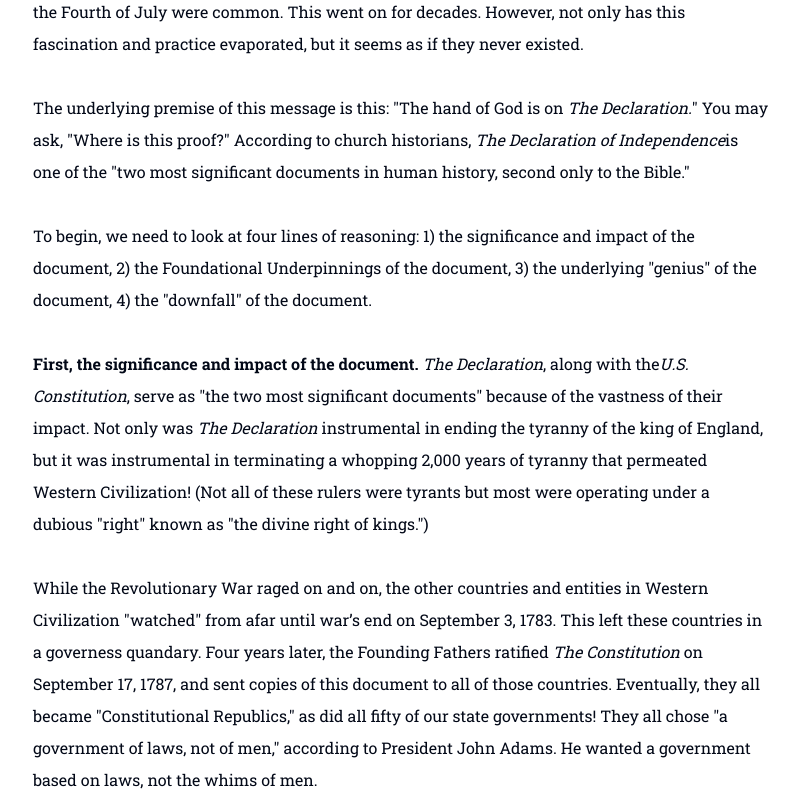
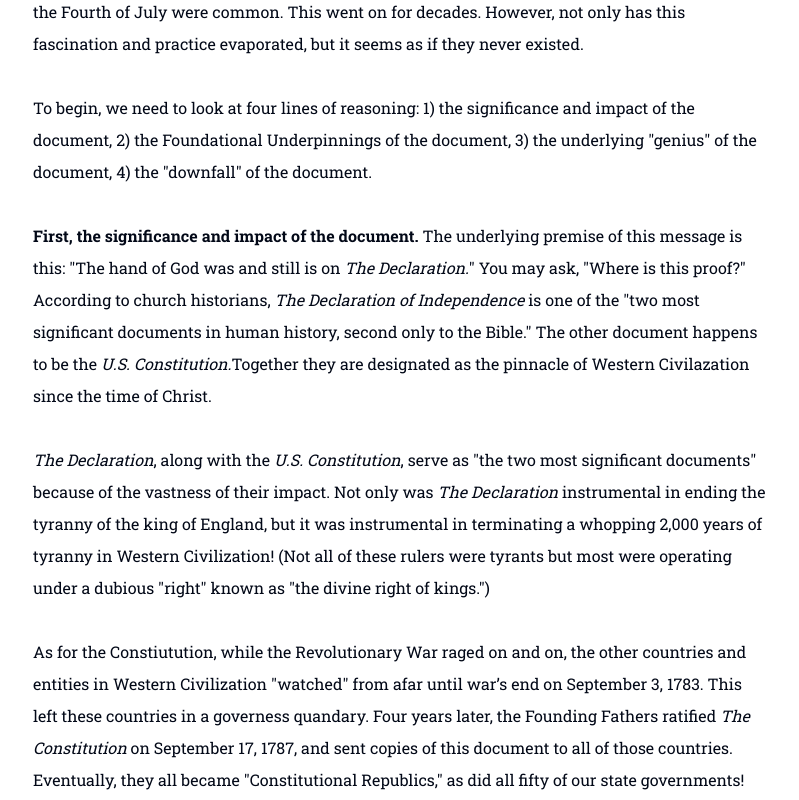
Before and after one commit to jeffclaybrook/thomas-jefferson-recites-official, a Next.js app: page /mission in a window 1280 px wide. Shown: the part 1800-2600 px from the top of the page, without its empty margins (239-1038 px from the left). Built offline with nearby package versions, Linux system fonts and the light colour scheme.

Commit message:
Add files via upload

```diff
--- a/src/app/mission/page.tsx
+++ b/src/app/mission/page.tsx
@@ -24,20 +24,15 @@ export default function Mission() {
      The title of this message happens to be &quot;Launching the <em>the Declaration of Independence</em> onto the
      National Stage.&quot; Perhaps, your response falls somewhere along the lines of &quot;Why does the
      <em>Declaration</em> need to be launched onto the national stage? It has already been launched!&quot;
-     Theoretically, &quot;yes,&quot; but for all practical purposes, &quot;no.&quot; The &quot;July 4, 1776&quot;
+     Theoretically, &quot;yes,&quot; but for all practical purposes, &quot;no.&quot; The &quot;1776&quot;
      launching has vanished from the national stage. This happened incrementally over the decades and, as such,
      it deserves a &quot;second launching&quot; or &quot;re-launching.&quot;
     </p>
     <p className="mb-8 leading-8">
-     When the <em>Declaration</em> was introduced initially, many people in Western Civilization were fascinated!  As more
+     When the <em>Declaration</em> was introduced initially, many people in Western Civilization were fascinated! As more
      and more copies were printed in America, reading it in the public arena and o the Fourth of July were common.
      This went on for decades. However, not only has this fascination and practice evaporated, but it seems as if
      they never existed.
-    </p>
-    <p className="mb-8 leading-8">
-     The underlying premise of this message is this: &quot;The hand of God is on <em>The Declaration.</em>&quot;
-     You may ask, &quot;Where is this proof?&quot; According to church historians, <em>The Declaration of Independence</em>
-     is one of the &quot;two most significant documents in human history, second only to the Bible.&quot;
     </p>
     <p className="mb-8 leading-8">
      To begin, we need to look at four lines of reasoning: 1) the significance and impact of the document, 2) the
@@ -45,15 +40,21 @@ export default function Mission() {
      &quot;downfall&quot; of the document.
     </p>
     <p className="mb-8 leading-8">
-     <strong>First, the significance and impact of the document.</strong> <em>The Declaration</em>, along with the
-     <em>U.S. Constitution</em>, serve as &quot;the two most significant documents&quot; because of the vastness
+    <strong>First, the significance and impact of the document.</strong> The underlying premise of this message is this:
+     &quot;The hand of God was and still is on <em>The Declaration.</em>&quot; You may ask, &quot;Where is this proof?&quot;
+     According to church historians, <em>The Declaration of Independence</em> is one of the &quot;two most significant
+     documents in human history, second only to the Bible.&quot; The other document happens to be the <em>U.S. Constitution.</em>
+     Together they are designated as the pinnacle of Western Civilazation since the time of Christ.
+    </p>
+    <p className="mb-8 leading-8">
+     <em>The Declaration</em>, along with the <em>U.S. Constitution</em>, serve as &quot;the two most significant documents&quot; because of the vastness
      of their impact. Not only was <em>The Declaration</em> instrumental in ending the tyranny of the king of England,
-     but it was instrumental in terminating a whopping 2,000 years of tyranny that permeated Western Civilization!
+     but it was instrumental in terminating a whopping 2,000 years of tyranny in Western Civilization!
      (Not all of these rulers were tyrants but most were operating under a dubious &quot;right&quot; known as &quot;the
      divine right of kings.&quot;)
     </p>
     <p className="mb-8 leading-8">
-     While the Revolutionary War raged on and on, the other countries and entities in Western Civilization &quot;watched&quot; from
+     As for the Constiutution, while the Revolutionary War raged on and on, the other countries and entities in Western Civilization &quot;watched&quot; from
      afar until war’s end on September 3, 1783. This left these countries in a governess quandary. Four years later, the
      Founding Fathers ratified <em>The Constitution</em> on September 17, 1787, and sent copies of this document to all of those
      countries. Eventually, they all became &quot;Constitutional Republics,&quot; as did all fifty of our state governments! They
```
